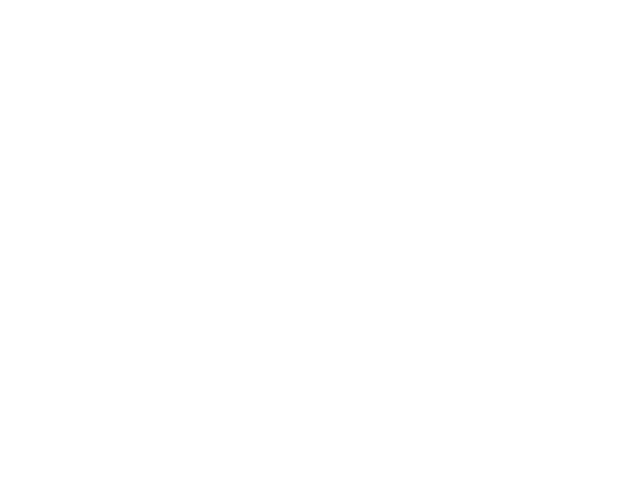
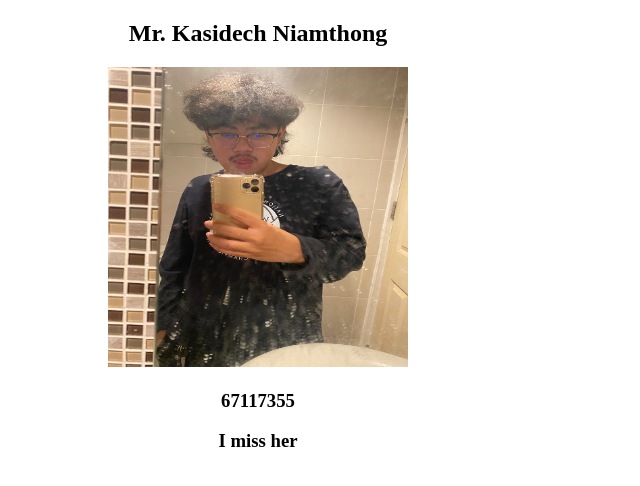
Before and after one commit to AuT160347/co-lab, a plain HTML site: page index.html in a window 1280 px wide. Shown: the whole page, without its empty margins (0-640 px from the left). Drawn offline with Linux system fonts and the light colour scheme.

Commit message:
dev5,edit my information

```diff
--- a/index.html
+++ b/index.html
@@ -14,6 +14,13 @@
     <!-- 67095854 information hera -->
 
     <!-- 67117355 information hera -->
+     <div style="width: 500px;">
+         <center><h2>Mr. Kasidech Niamthong</h2>
+         <img src="S__49283096.jpg" alt="" width="300px" height="300px">
+         <h3>67117355</h3>
+         <h3>I miss her</h3>
+         </center>
+     </div>
 
  </body>
  </html>
```
Also changed, not shown: S__49283096.jpg (added).
